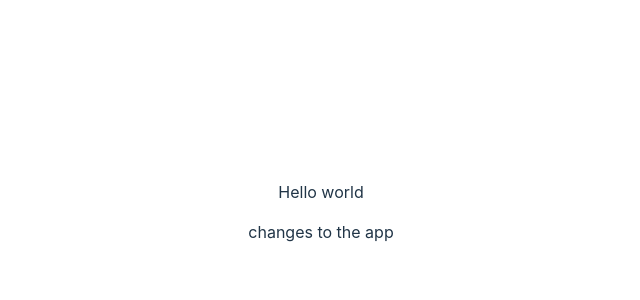
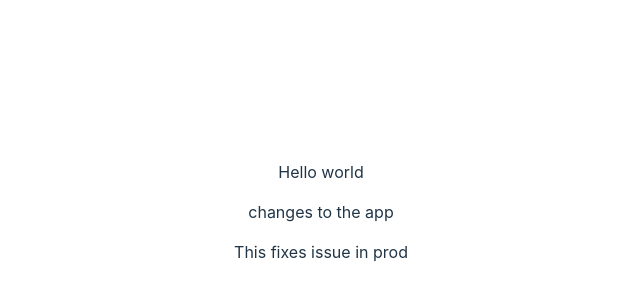
Before and after one commit to SagarMahadik/trial-cicd, a React (Vite) app: page / in a window 1280 px wide. Shown: the part 188-488 px from the top of the page, without its empty margins (319-959 px from the left). Built offline with nearby package versions, Linux system fonts and the light colour scheme.

Commit message:
fix(prod): fixes bug in production

```diff
--- a/src/App.tsx
+++ b/src/App.tsx
@@ -8,6 +8,7 @@ function App() {
 		<>
 			<p>Hello world</p>
 			<p>changes to the app</p>
+			<p>This fixes issue in prod</p>
 		</>
 	);
 }
```
